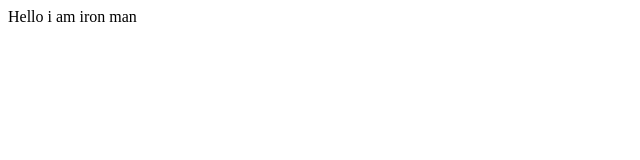
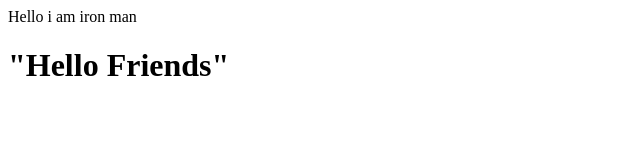
Before and after one commit to RishabhJ-0085/Demo-check, a plain HTML site: page index.html in a window 1280 px wide. Shown: the whole page, without its empty margins (0-640 px from the left). Drawn offline with Linux system fonts and the light colour scheme.

Commit message:
Add new Line

```diff
--- a/index.html
+++ b/index.html
@@ -1 +1,4 @@
 <p> Hello i am iron man</p>
+<h1>
+    "Hello Friends"
+</h1>
```
